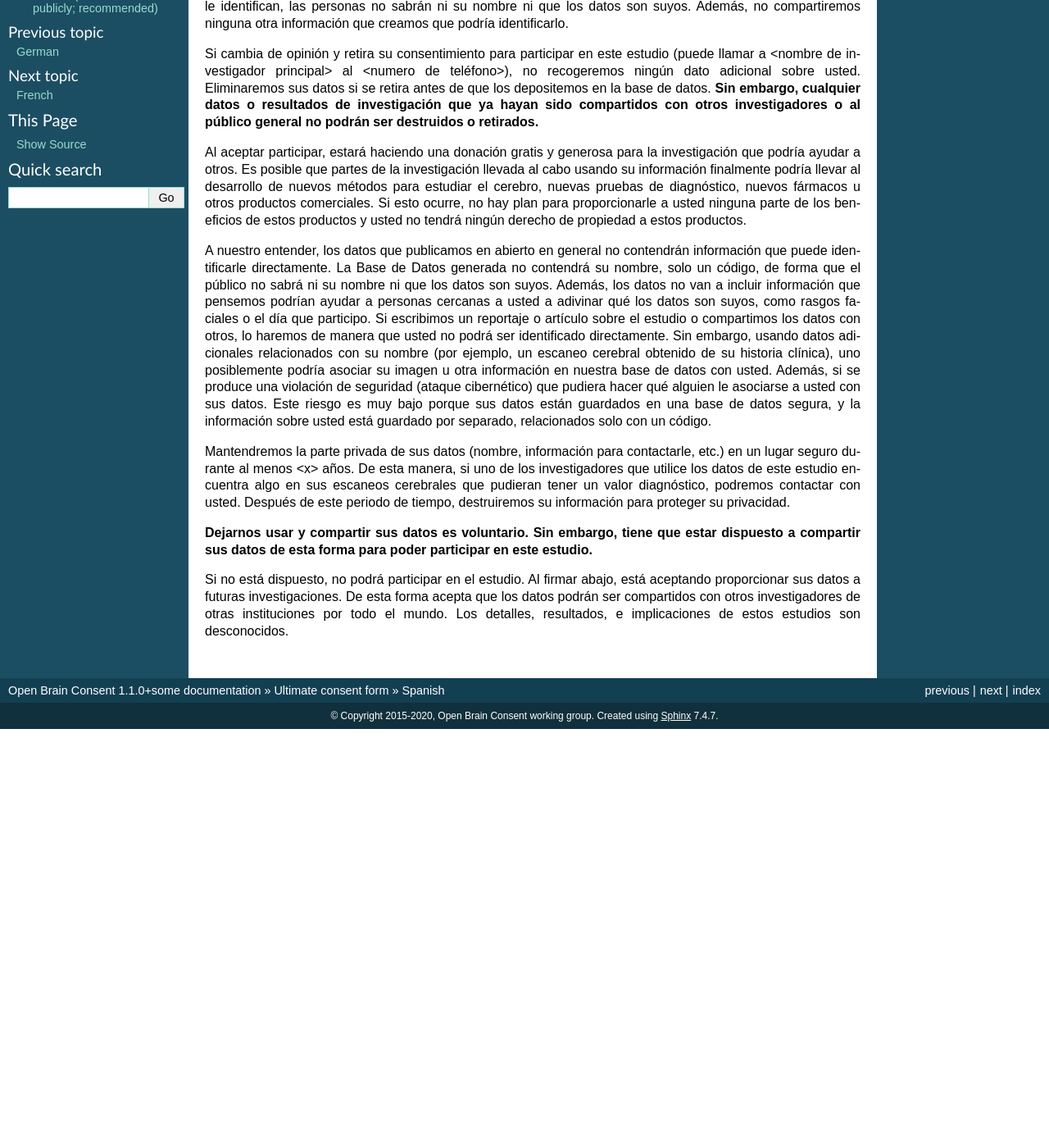
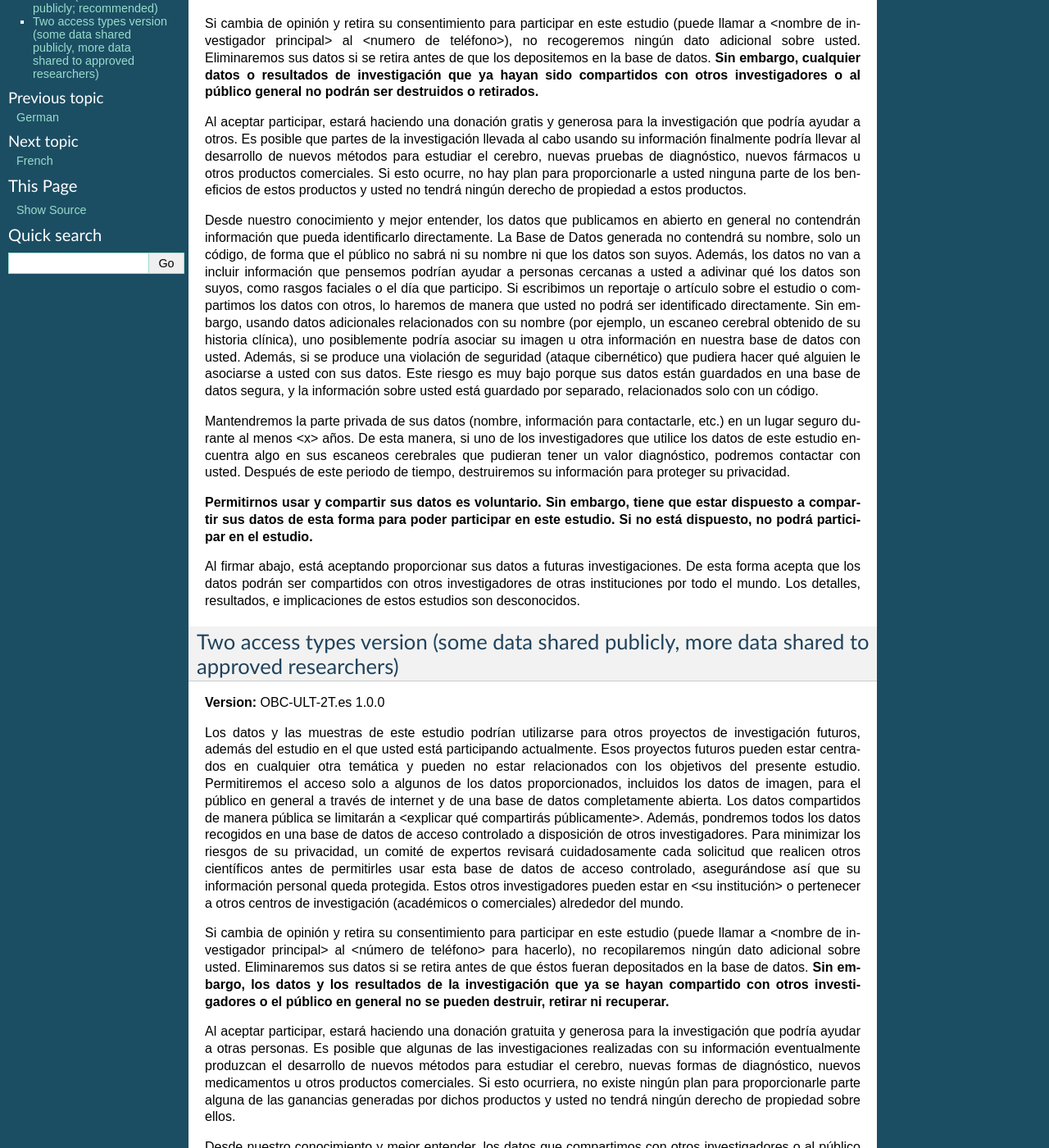
Before and after one commit to con/open-brain-consent, a Sphinx documentation site: the page built from docs/source/i18n/ultimate.es.rst, in a window 1280 px wide and 1400 px high, scrolled down 365 px. Shown: the whole window at 82% size. Built offline with Sphinx 7.4.7, drawn with Linux system fonts in a browser that asks for light colours; before the commit the page ends 1254 px from its top, so only the background shows below that; some of the changed text lies outside the part shown.

Commit message:
ES: Two access types version

```diff
--- a/docs/source/i18n/ultimate.es.rst
+++ b/docs/source/i18n/ultimate.es.rst
@@ -19,10 +18,30 @@
 
 Al aceptar participar, estará haciendo una donación gratis y generosa para la investigación que podría ayudar a otros. Es posible que partes de la investigación llevada al cabo usando su información finalmente podría llevar al desarrollo de nuevos métodos para estudiar el cerebro, nuevas pruebas de diagnóstico, nuevos fármacos u otros productos comerciales. Si esto ocurre, no hay plan para proporcionarle a usted ninguna parte de los beneficios de estos productos y usted no tendrá ningún derecho de propiedad a estos productos.
 
-A nuestro entender, los datos que publicamos en abierto en general no contendrán información que puede identificarle directamente. La Base de Datos generada no contendrá su nombre, solo un código, de forma que el público no sabrá ni su nombre ni que los datos son suyos. Además, los datos no van a incluir información que pensemos podrían ayudar a personas cercanas a usted a adivinar qué los datos son suyos, como rasgos faciales o el día que participo. Si escribimos un reportaje o artículo sobre el estudio o compartimos los datos con otros, lo haremos de manera que usted no podrá ser identificado directamente. Sin embargo, usando datos adicionales relacionados con su nombre (por ejemplo, un escaneo cerebral obtenido de su historia clínica), uno posiblemente podría asociar su imagen u otra información en nuestra base de datos con usted. Además, si se produce una violación de seguridad (ataque cibernético) que pudiera hacer qué alguien le asociarse a usted con sus datos. Este riesgo es muy bajo porque sus datos están guardados en una base de datos segura, y la información sobre usted está guardado por separado, relacionados solo con un código.
+Desde nuestro conocimiento y mejor entender, los datos que publicamos en abierto en general no contendrán información que pueda identificarlo directamente. La Base de Datos generada no contendrá su nombre, solo un código, de forma que el público no sabrá ni su nombre ni que los datos son suyos. Además, los datos no van a incluir información que pensemos podrían ayudar a personas cercanas a usted a adivinar qué los datos son suyos, como rasgos faciales o el día que participo. Si escribimos un reportaje o artículo sobre el estudio o compartimos los datos con otros, lo haremos de manera que usted no podrá ser identificado directamente. Sin embargo, usando datos adicionales relacionados con su nombre (por ejemplo, un escaneo cerebral obtenido de su historia clínica), uno posiblemente podría asociar su imagen u otra información en nuestra base de datos con usted. Además, si se produce una violación de seguridad (ataque cibernético) que pudiera hacer qué alguien le asociarse a usted con sus datos. Este riesgo es muy bajo porque sus datos están guardados en una base de datos segura, y la información sobre usted está guardado por separado, relacionados solo con un código.
 
 Mantendremos la parte privada de sus datos (nombre, información para contactarle, etc.) en un lugar seguro durante al menos <x> años. De esta manera, si uno de los investigadores que utilice los datos de este estudio encuentra algo en sus escaneos cerebrales que pudieran tener un valor diagnóstico, podremos contactar con usted. Después de este periodo de tiempo, destruiremos su información para proteger su privacidad.
 
-**Dejarnos usar y compartir sus datos es voluntario. Sin embargo, tiene que estar dispuesto a compartir sus datos de esta forma para poder participar en este estudio.**
+**Permitirnos usar y compartir sus datos es voluntario. Sin embargo, tiene que estar dispuesto a compartir sus datos de esta forma para poder participar en este estudio. Si no está dispuesto, no podrá participar en el estudio.**
 
-Si no está dispuesto, no podrá participar en el estudio. Al firmar abajo, está aceptando proporcionar sus datos a futuras investigaciones. De esta forma acepta que los datos podrán ser compartidos con otros investigadores de otras instituciones por todo el mundo. Los detalles, resultados, e implicaciones de estos estudios son desconocidos.
+Al firmar abajo, está aceptando proporcionar sus datos a futuras investigaciones. De esta forma acepta que los datos podrán ser compartidos con otros investigadores de otras instituciones por todo el mundo. Los detalles, resultados, e implicaciones de estos estudios son desconocidos.
+
+
+Two access types version (some data shared publicly, more data shared to approved researchers)
+----------------------------------------------------------------------------------------------
+
+**Version:** OBC-ULT-2T.es 1.0.0
+
+Los datos y las muestras de este estudio podrían utilizarse para otros proyectos de investigación futuros, además del estudio en el que usted está participando actualmente. Esos proyectos futuros pueden estar centrados en cualquier otra temática y pueden no estar relacionados con los objetivos del presente estudio. Permitiremos el acceso solo a algunos de los datos proporcionados, incluidos los datos de imagen, para el público en general a través de internet y de una base de datos completamente abierta. Los datos compartidos de manera pública se limitarán a <explicar qué compartirás públicamente>. Además, pondremos todos los datos recogidos en una base de datos de acceso controlado a disposición de otros investigadores. Para minimizar los riesgos de su privacidad, un comité de expertos revisará cuidadosamente cada solicitud que realicen otros científicos antes de permitirles usar esta base de datos de acceso controlado, asegurándose así que su información personal queda protegida. Estos otros investigadores pueden estar en <su institución> o pertenecer a otros centros de investigación (académicos o comerciales) alrededor del mundo.
+
+Si cambia de opinión y retira su consentimiento para participar en este estudio (puede llamar a <nombre de investigador principal> al <número de teléfono> para hacerlo), no recopilaremos ningún dato adicional sobre usted. Eliminaremos sus datos si se retira antes de que éstos fueran depositados en la base de datos. **Sin embargo, los datos y los resultados de la investigación que ya se hayan compartido con otros investigadores o el público en general no se pueden destruir, retirar ni recuperar.**
+
+Al aceptar participar, estará haciendo una donación gratuita y generosa para la investigación que podría ayudar a otras personas. Es posible que algunas de las investigaciones realizadas con su información eventualmente produzcan el desarrollo de nuevos métodos para estudiar el cerebro, nuevas formas de diagnóstico, nuevos medicamentos u otros productos comerciales. Si esto ocurriera, no existe ningún plan para proporcionarle parte alguna de las ganancias generadas por dichos productos y usted no tendrá ningún derecho de propiedad sobre ellos.
+
+Desde nuestro conocimiento y mejor entender, los datos que compartimos con otros investigadores o al público en general no contendrán información que pueda identificarlo directamente. Los datos que compartimos con otros científicos o el público en general no tendrán su nombre, solo un código numérico, por lo que la gente no sabrá su nombre o qué datos son suyos. Además, los datos puestos a disposición del público en general no incluirán datos que pensamos que podrían ayudar a las personas que lo conocen a adivinar qué datos son suyos, como sus rasgos faciales o la fecha en que participó en el estudio. Si escribimos un informe o artículo sobre este estudio o compartimos el conjunto de datos del estudio con otras personas, lo haremos de tal manera que usted no pueda ser identificado directamente. Sin embargo, al utilizar datos adicionales vinculados a su nombre (por ejemplo, escáneres cerebrales obtenidos de sus registros médicos), uno podría potencialmente vincular sus imágenes u otra información en nuestra base de datos con usted. Además, una brecha de seguridad (intrusión o ciberataque) podría hacer que alguien pudiera asociarlo a sus datos. Este riesgo es muy bajo porque sus datos se almacenan en una base de datos segura y la información sobre su identidad se almacena de manera separada a los datos en sí, únicamente vinculados a través de un código.
+
+Mantendremos la parte privada de sus datos (nombre, información de contacto, etc.)  en un lugar seguro durante al menos <x> años. De esta manera, si uno de los investigadores que utilice los datos de este estudio encuentra algo en sus escáneres cerebrales que pueda tener un valor diagnóstico, nos podremos contactarlo para informarle. Después de este período de tiempo, destruiremos esta información para proteger su privacidad.
+
+**Permitirnos usar y compartir sus datos es voluntario. Sin embargo, debe estar dispuesto a compartir sus datos de esta forma para poder participar en este estudio. Si no está dispuesto, no puede participar en este estudio.**
+
+Al firmar a continuación, acepta proporcionar sus datos para futuras investigaciones. Usted acepta que estos datos puedan compartirse con otros investigadores autorizados en otras instituciones de todo el mundo. Se desconocen a día de hoy los detalles, resultados e implicaciones de estos futuros estudios.
```
Also changed, not shown: other parts of docs/source/i18n/ultimate.es.rst (+0 -1 lines).
